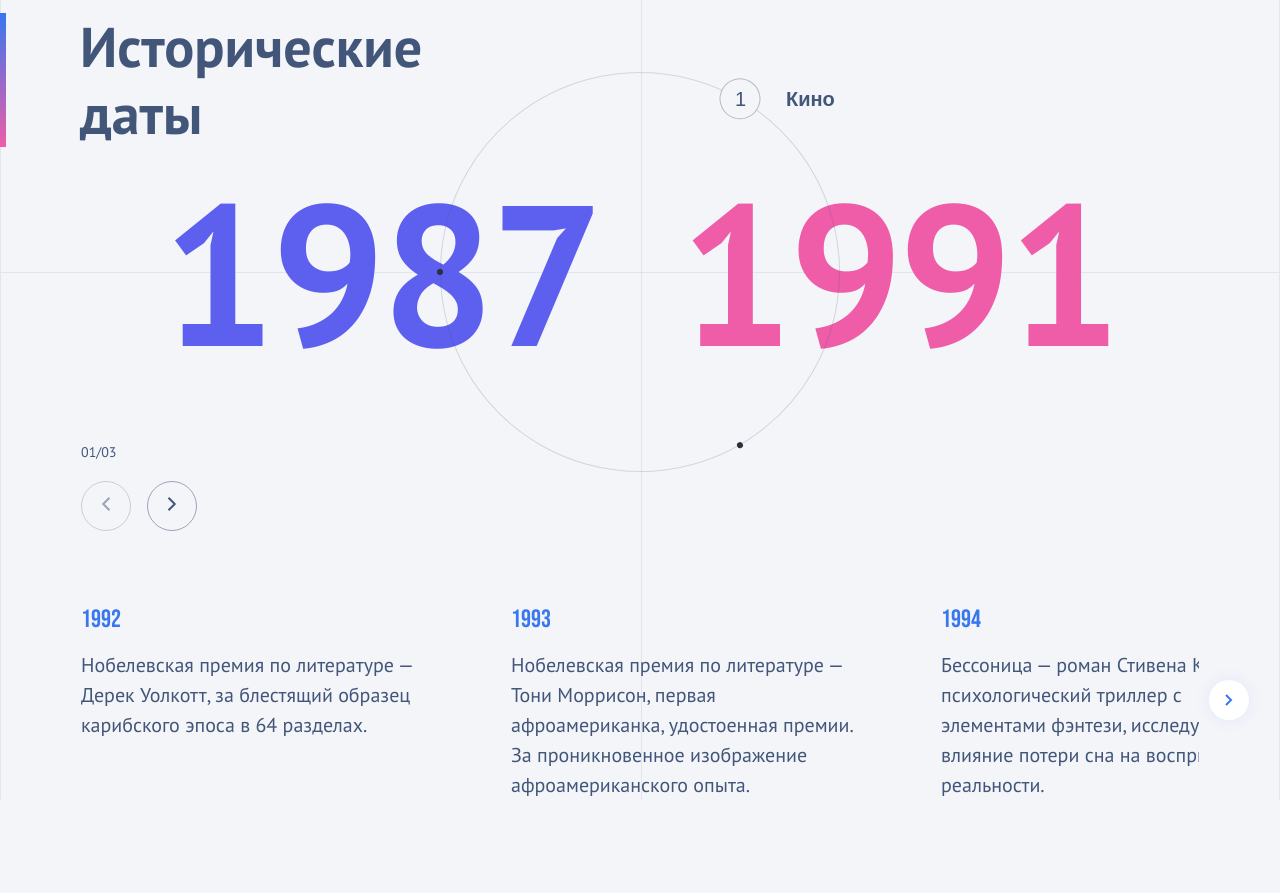
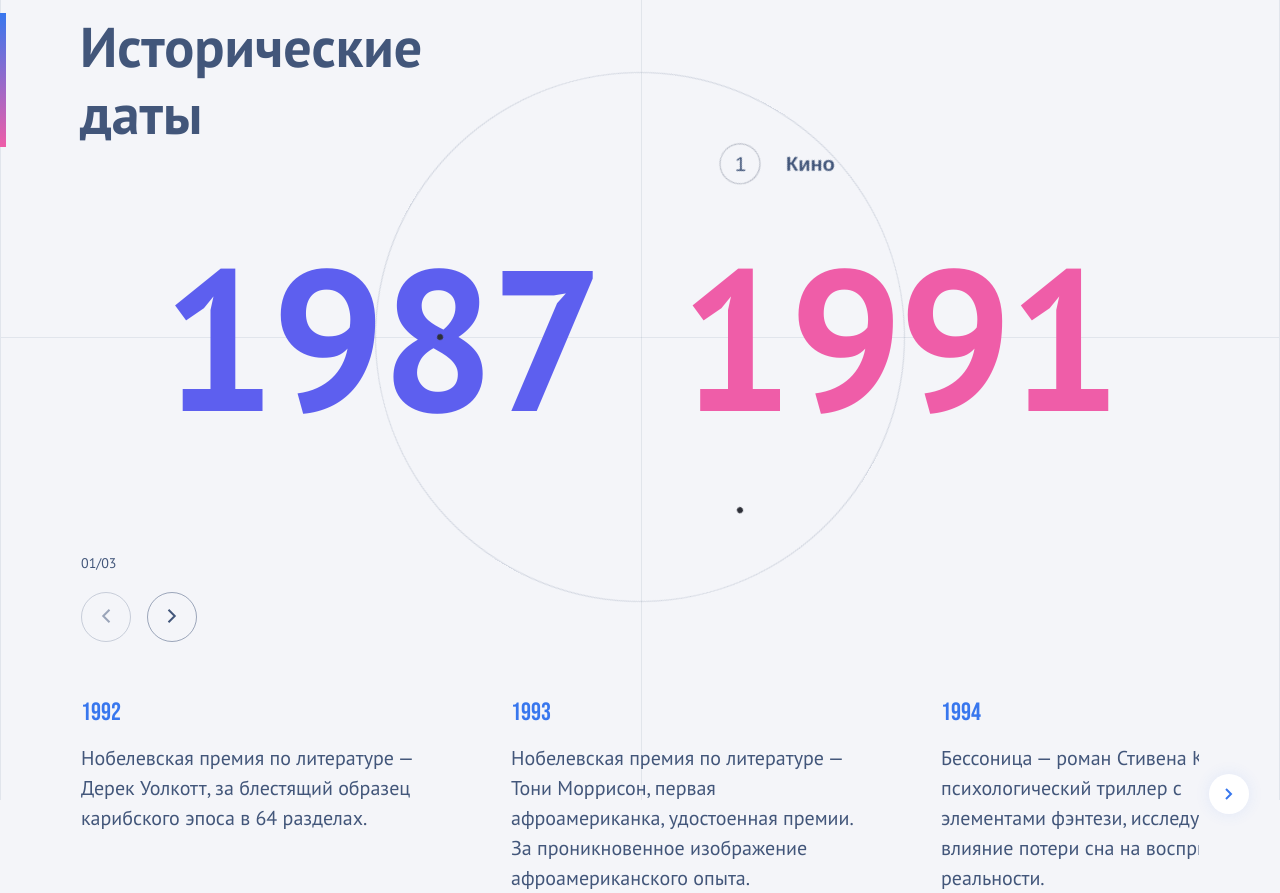
Before and after one commit to semlex/historical, a React (Create React App) app: page / in a window 1280 px wide. Before the commit the page ends 800 px from the top, so only its background shows below. Built offline with nearby package versions, Linux system fonts and the light colour scheme.

Commit message:
bigger circle

```diff
--- a/src/features/select-interval/ui/circle-tabs/circle-tabs.module.scss
+++ b/src/features/select-interval/ui/circle-tabs/circle-tabs.module.scss
@@ -2,8 +2,8 @@
 
 .circleTabs {
   position: relative;
-  width: 400px;
-  height: 400px;
+  width: 530px;
+  height: 530px;
   margin: 0 auto;
 
   @include mobile {
```
